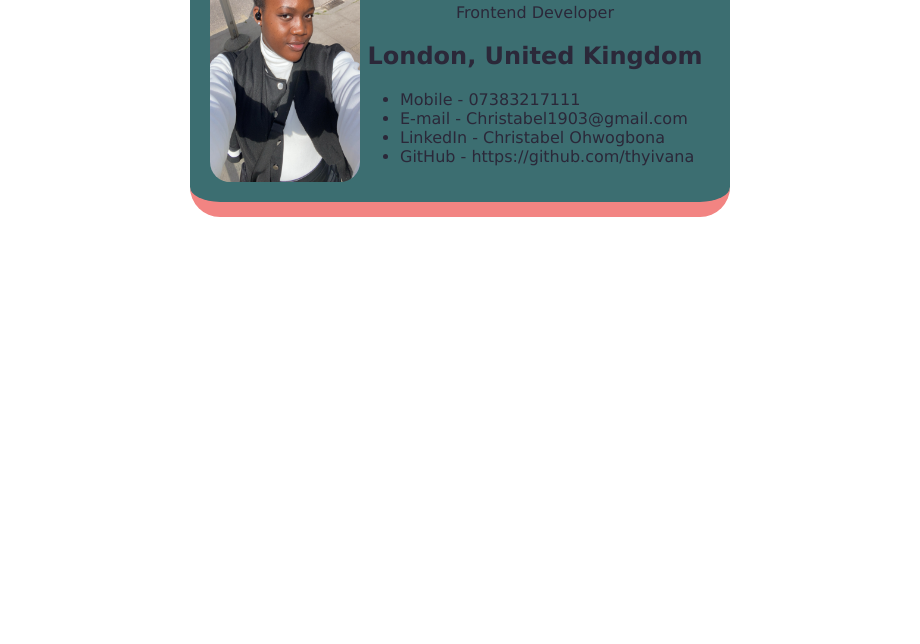
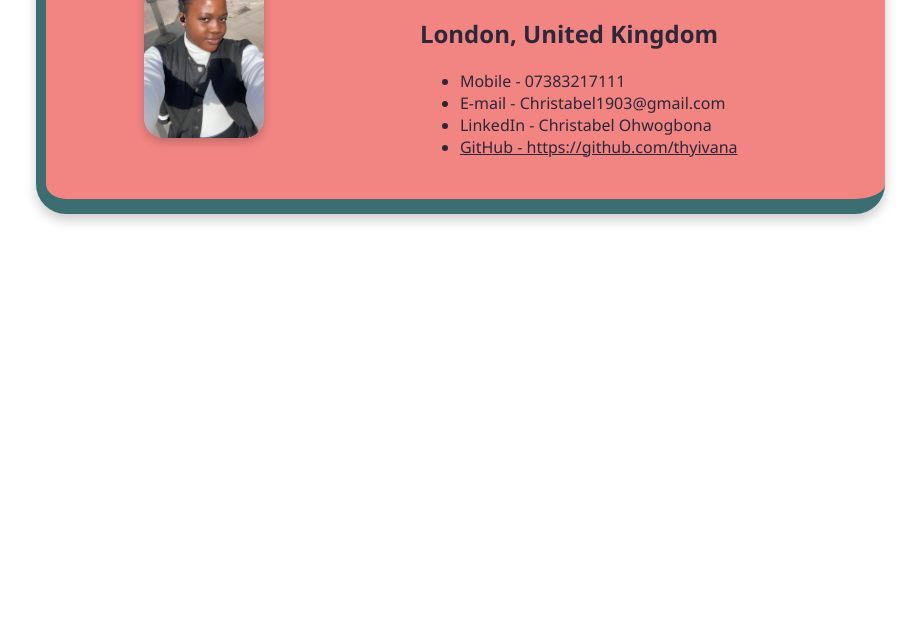
Before and after one commit to thyivana/business-card, a website built with Vite: page index.html in a window 1280 px wide. Shown: the part 156-800 px from the top of the page, without its empty margins (180-1100 px from the left). Built offline with nearby package versions, Linux system fonts and the light colour scheme.

Commit message:
Update styles.css
changed the whole css but kept the body

```diff
--- a/styles.css
+++ b/styles.css
@@ -1,53 +1,96 @@
-body {
+body{
+    font-family: 'Segoe UI', Tahoma, Geneva, Verdana, sans-serif;
     margin: 20px;
-    /*
-    Challenge:
-    Find a web safe font you like, and add it
-    to your card.
-    */
-    font-family: Verdana, Geneva, Tahoma, sans-serif;
+}
+.card {
+    width: 100%;
+    margin: 0 auto;
+    padding: 15px;
+    display: flex;
+    flex-direction: column;
+    align-items: center;
+    text-align: center;
+    background: #f28482;
+    color: #2b2839;
+    border-bottom: 10px solid #3c6e71;
+    border-left: 5px solid #3c6e71;
+    border-radius: 20px;
+    box-shadow: 0 6px 12px rgba(0, 0, 0, 0.2);
+    transition: transform 0.3s ease, box-shadow 0.3s ease;
+    animation: fadeIn 1s ease-in-out;
 }
 
-.avatar {
-    width: 150px;
-    border-radius:20px;
+/* 🔥 Fade-in animation */
+@keyframes fadeIn {
+    from { opacity: 0; transform: translateY(20px); }
+    to   { opacity: 1; transform: translateY(0); }
 }
 
-.card {
-    width: 500px;
-    margin: 0 auto;
-    padding: 20px;
-    display: flex;
-    justify-content: space-around;
-    text-align: center;
-    background: #3c6e71;
-    color: #2b2839;
-    border-bottom: 15px solid #f28482;
-    border-radius: 30px;
-.contact {
-    text-align: left;
+/* ✨ Avatar hover animation */
+.avatar {
+    width: 120px;
+    border-radius: 20px;
+    box-shadow: 0 4px 8px rgba(0,0,0,0.2);
+    transition: transform 0.3s ease;
+    margin-bottom: 15px;
 }
 
-
-    /*
-    Challenge:
-    Find a color palette you like on Coolors.co
-    and use it in your business card.
-     */
+.avatar:hover {
+    transform: scale(1.05) rotate(1deg);
 }
 
-.border-blue {
-    border: 1px dotted blue;
+/* 📇 Contact section */
+.contact {
+    text-align: center;
 }
 
-/*
-Stretch goals:
-Find other ways you can personalize
-the design of your business card, e.g.:
-- change the border(s)
-- add border radius
-- shuffle the layout
-- shadows        🤯
-- hover effects  🤯🤯
-- animations     🤯🤯🤯
-*/
+.contact-details {
+    margin: 5px 0;
+}
+
+/* 🖇️ GitHub link hover effect */
+#github-link {
+    text-decoration: underline;
+    transition: color 0.3s ease;
+}
+
+#github-link:hover {
+    color: pink;
+}
+
+/* 📱 Tablet and up (min-width: 500px) */
+@media (min-width: 500px) {
+    .card {
+        min-width: 500px;
+        max-width: 799px;
+        flex-direction: row;
+        justify-content: space-around;
+        padding: 20px;
+        text-align: left;
+        border-bottom: 15px solid #3c6e71;
+        border-left: 10px solid #3c6e71;
+        border-radius: 30px;
+    }
+
+    .contact {
+        text-align: left;
+    }
+
+    .avatar {
+        margin-bottom: 0;
+    }
+}
+
+/* 🖥️ Large screens (max-width: 1200px) */
+@media (min-width: 800px) and (max-width: 1200px) {
+    .card {
+        max-width: 1000px;
+        gap: 40px;
+        padding: 30px;
+        background: linear-gradient(135deg, #f28482, #f6bd60);
+    }
+
+    .avatar {
+        width: 150px;
+    }
+}
```
